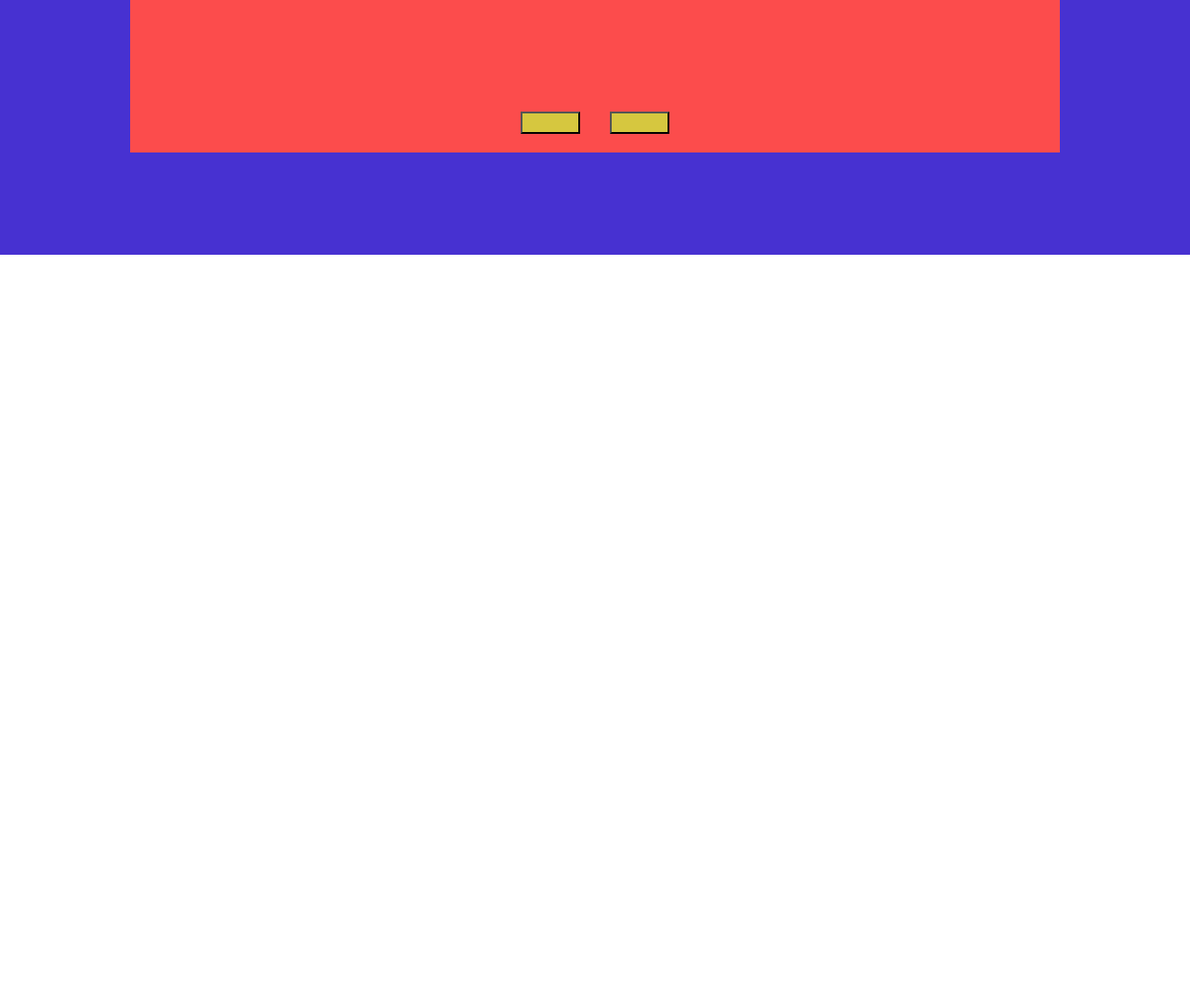
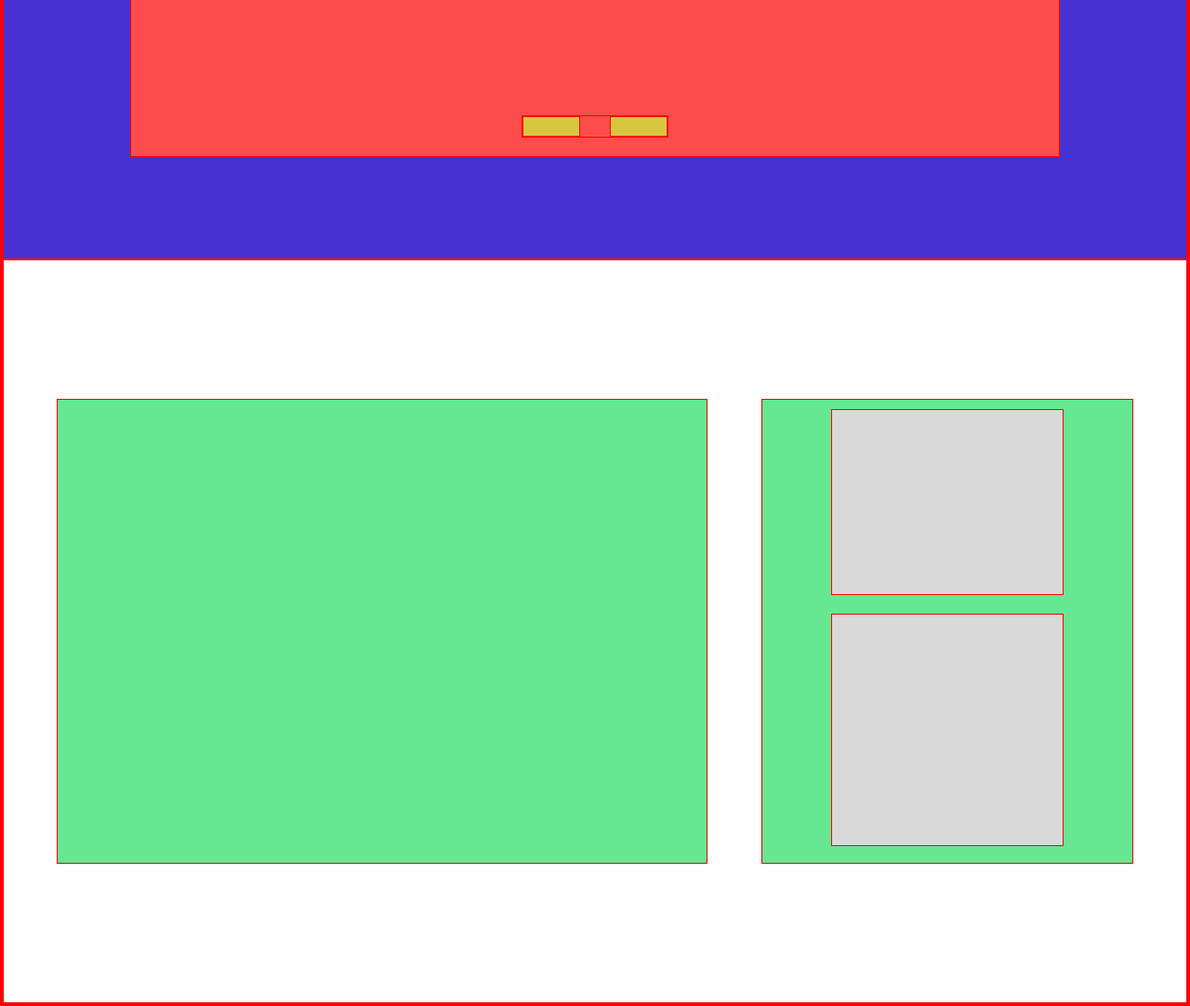
Before and after one commit to giacomofigus/htmlcss-struttura-discord, a plain HTML site: page index.html in a window 1280 px wide. Shown: the part 556-1638 px from the top of the page at 93% size. Before the commit the page ends 830 px from the top, so only its background shows below. Drawn offline with Linux system fonts and the light colour scheme.

Commit message:
First-section

```diff
--- a/index.html
+++ b/index.html
@@ -31,7 +31,7 @@
                     Lorem ipsum, dolor sit amet consectetur adipisicing elit. Corrupti at illo porro, ex excepturi voluptate iusto, temporibus voluptatem tempora reprehenderit ipsa praesentium quia tempore perferendis! Fugit provident repellat quos similique.
                 </p>
 
-                <div class="cta-container">
+                <div class="cta-container-flex">
                     <button>
 
                     </button>
@@ -40,7 +40,16 @@
                     </button>
                 </div>
             </div>
+        </div>
 
+        <div class="first-section-flex">
+            <div class="img-container">
+
+            </div>
+            <div class="description-container">
+                <div></div>
+                <p></p>
+            </div>
         </div>
     </main>
 
--- a/style.css
+++ b/style.css
@@ -2,6 +2,7 @@
     margin: 0;
     padding: 0;
     box-sizing: border-box;
+    border: 1px solid red;
 }
 
 :root{
@@ -45,6 +46,7 @@ header button{
     padding: 10px 30px;
 }
 
+
 /* Hero Start */
 main .hero{
     display: flex;
@@ -82,14 +84,56 @@ main .hero{
     height: 100px;
 }
 
-.hero .title-p-container .cta-container{
+.hero .title-p-container .cta-container-flex{
     display: flex;
     flex-direction: row;
     justify-content: space-between;
     gap: 2em;
 }
 
-.hero .title-p-container .cta-container button{
+.hero .title-p-container .cta-container-flex button{
     background-color: var(--bgColorYellow);
     padding: 10px 30px;
+
 }
+
+/* First Section Start */
+.first-section-flex{
+    display: flex;
+    justify-content: space-evenly;
+    align-items: center;
+    height: 100vh;
+}
+
+.img-container{
+    background-color: var(--bgColorGreen);
+
+    width: 700px;
+    height: 500px
+}
+
+.description-container{
+    display: flex;
+    flex-direction: column;
+    align-items: center;
+
+
+    background-color: var(--bgColorGreen);
+    width: 400px;
+    height: 500px;
+    padding: 10px;
+}
+
+.description-container div{
+    margin-bottom: 20px;
+    background-color: var(--bgColorGrey);
+
+    width: 250px;
+    height: 200px;
+}
+
+.description-container p{
+    background-color: var(--bgColorGrey);
+    width: 250px;
+    height: 250px;
+}
```
